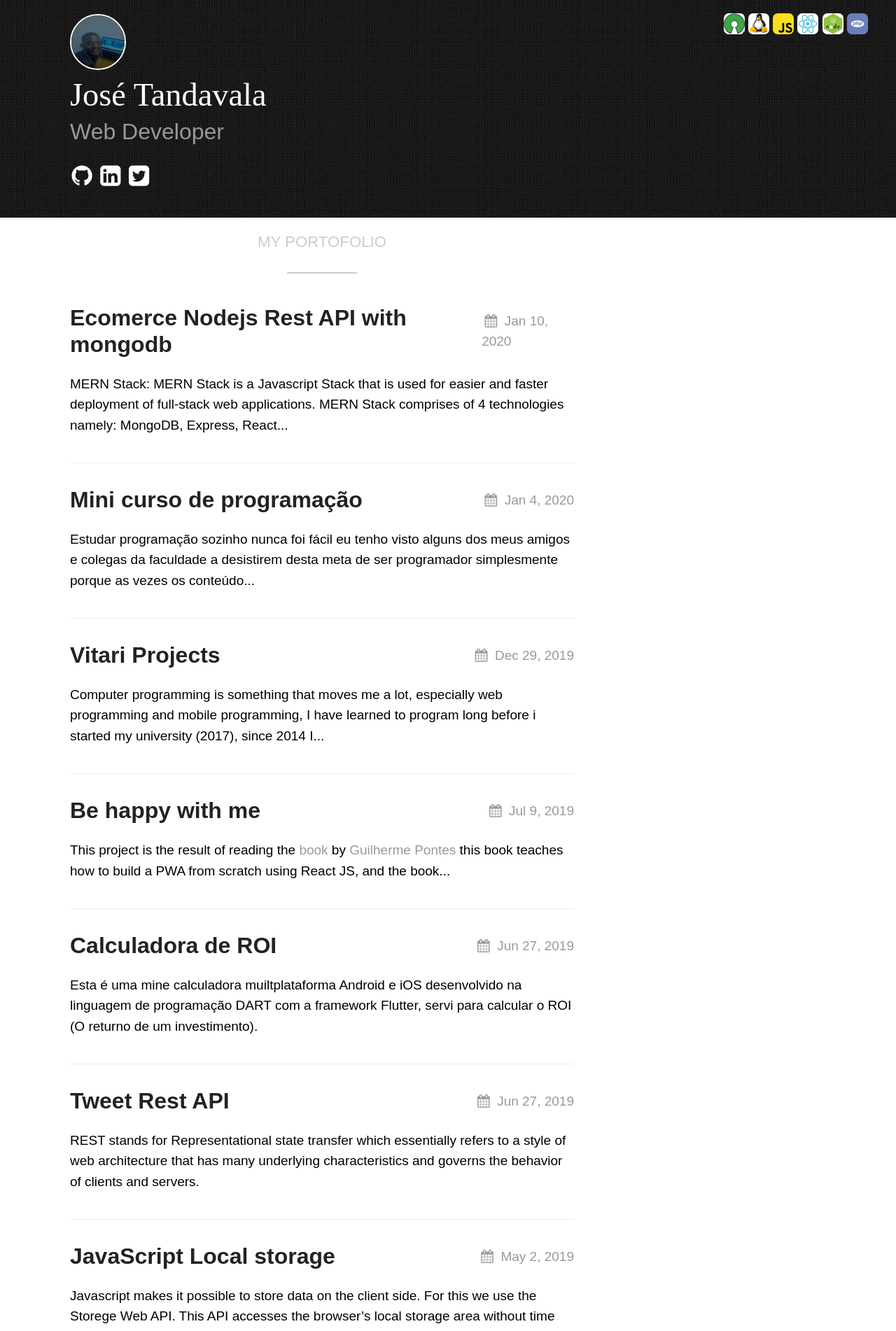
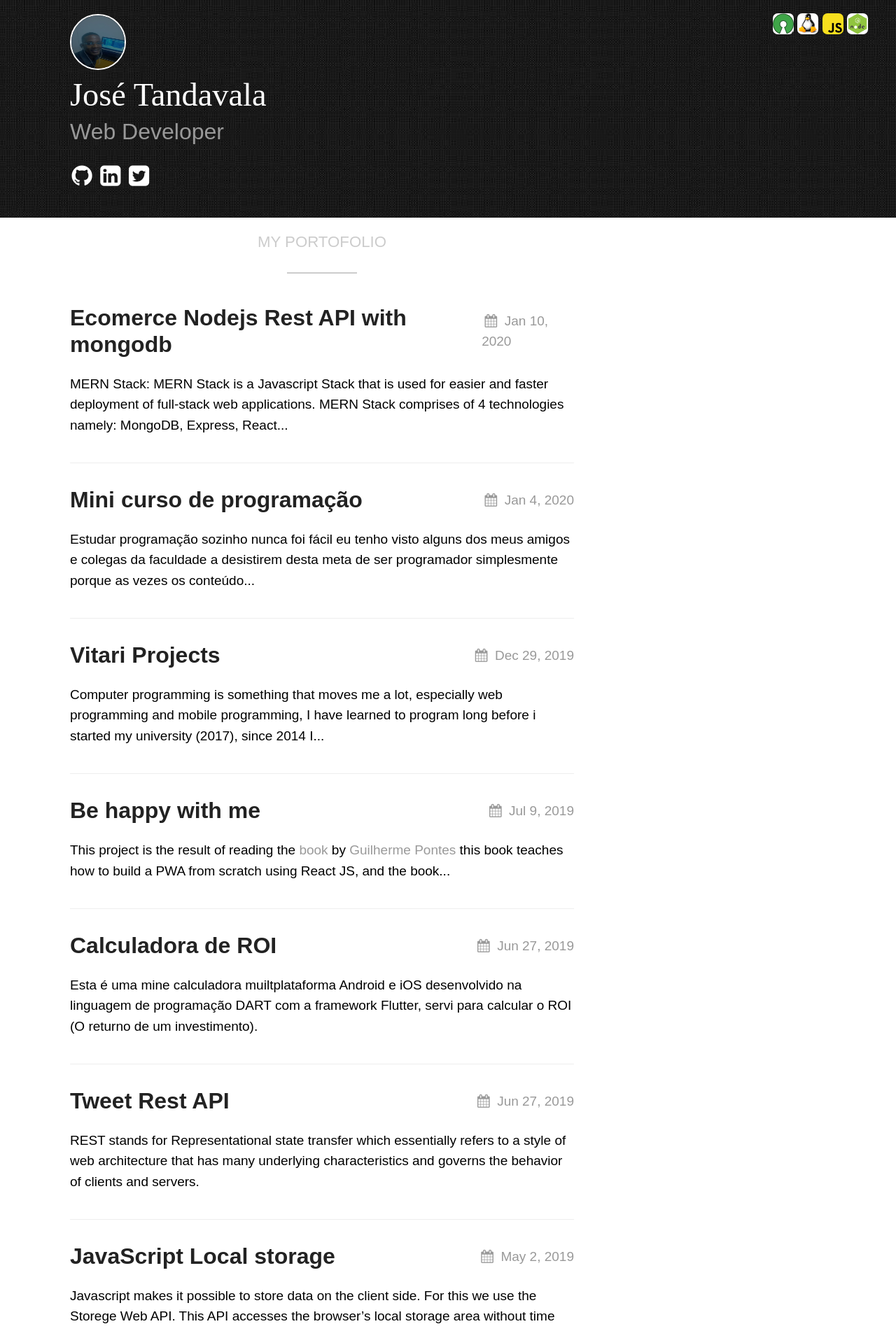
Before and after one commit to tandavala/tandavala.github.io, a Jekyll site: the page built from index.md, in a window 1280 px wide. Shown: the top 1902 px of the page at 70% size. Built offline with Jekyll 4.4.1, drawn with Linux system fonts in a browser that asks for light colours.

Commit message:
removing php on the list

```diff
--- a/_includes/page_header.html
+++ b/_includes/page_header.html
@@ -4,9 +4,7 @@
       <li><img src="/assets/images/opensource.png" /></li>
       <li><img src="/assets/images/linux.jpeg" /></li>
       <li><img src="/assets/images/js.png" /></li>
-      <li><img src="/assets/images/react.png" /></li>
       <li><img src="/assets/images/node.png" /></li>
-      <li><img src="/assets/images/php.jpeg" /></li>
     </ul>
   </div>
   <img class="profile" src="/assets/images/perfil.jpg" alt="" />
```
